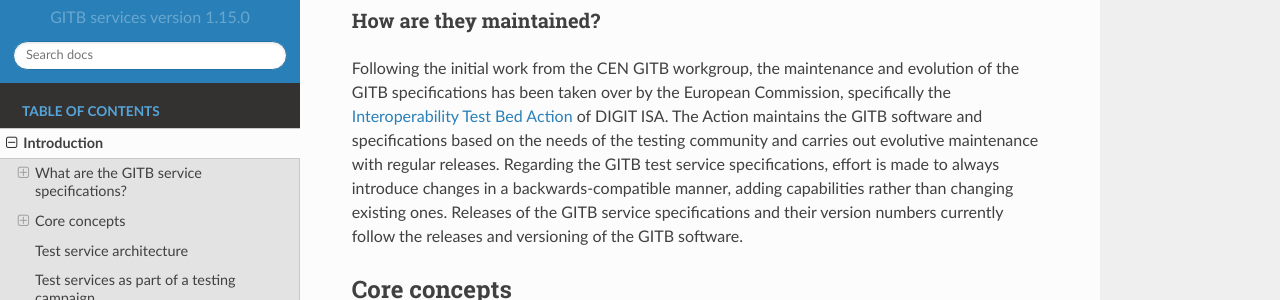
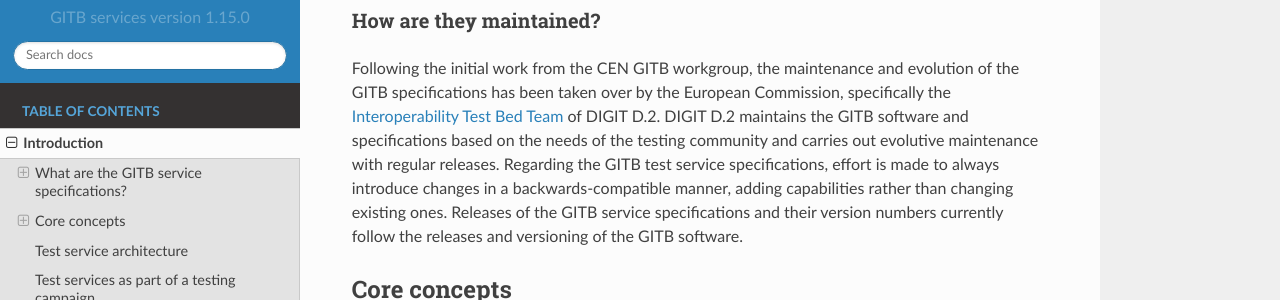
Before and after one commit to ISAITB/docs-services, a Sphinx documentation site: the page built from source/introduction/index.rst, in a window 1280 px wide and 900 px high, scrolled down 1289 px. Shown: the part 151-451 px from the top of the window. Built offline with Sphinx 7.4.7 and the Read the Docs theme 2.0.0, drawn with Linux system fonts in a browser that asks for light colours.

Commit message:
ISA rebranding

```diff
--- a/source/conf.py
+++ b/source/conf.py
@@ -134,7 +134,7 @@
 #  author, documentclass [howto, manual, or own class]).
 latex_documents = [
     (master_doc, 'GITBServices.tex', 'GITB Services Documentation',
-     'DIGIT ISA', 'manual'),
+     'DIGIT D.2', 'manual'),
 ]
 
 
--- a/source/introduction/index.rst
+++ b/source/introduction/index.rst
@@ -62,7 +62,7 @@
 ~~~~~~~~~~~~~~~~~~~~~~~~
 
 Following the initial work from the CEN GITB workgroup, the maintenance and evolution of the GITB specifications has been taken over
-by the European Commission, specifically the `Interoperability Test Bed Action`_ of DIGIT ISA. The Action maintains the GITB software
+by the European Commission, specifically the `Interoperability Test Bed Team`_ of DIGIT D.2. DIGIT D.2 maintains the GITB software
 and specifications based on the needs of the testing community and carries out evolutive
 maintenance with regular releases. Regarding the GITB test service specifications, effort is made to always introduce changes
 in a backwards-compatible manner, adding capabilities rather than changing existing ones. Releases of the GITB service specifications
@@ -302,7 +302,7 @@
 .. _Apache CXF: https://cxf.apache.org/
 .. _Spring Boot: https://spring.io/projects/spring-boot
 .. _GITB project: http://www.cen.eu/work/areas/ict/ebusiness/pages/ws-gitb.aspx
-.. _Interoperability Test Bed Action: https://joinup.ec.europa.eu/solution/interoperability-test-bed/about
+.. _Interoperability Test Bed Team: https://joinup.ec.europa.eu/solution/interoperability-test-bed/about
 .. _GITB TDL: https://www.itb.ec.europa.eu/docs/tdl/latest/
 .. _GITB TDL documentation: https://www.itb.ec.europa.eu/docs/tdl/latest/handlers/
 .. _domain management: https://www.itb.ec.europa.eu/docs/itb-ca/latest/domainDashboard/
```
